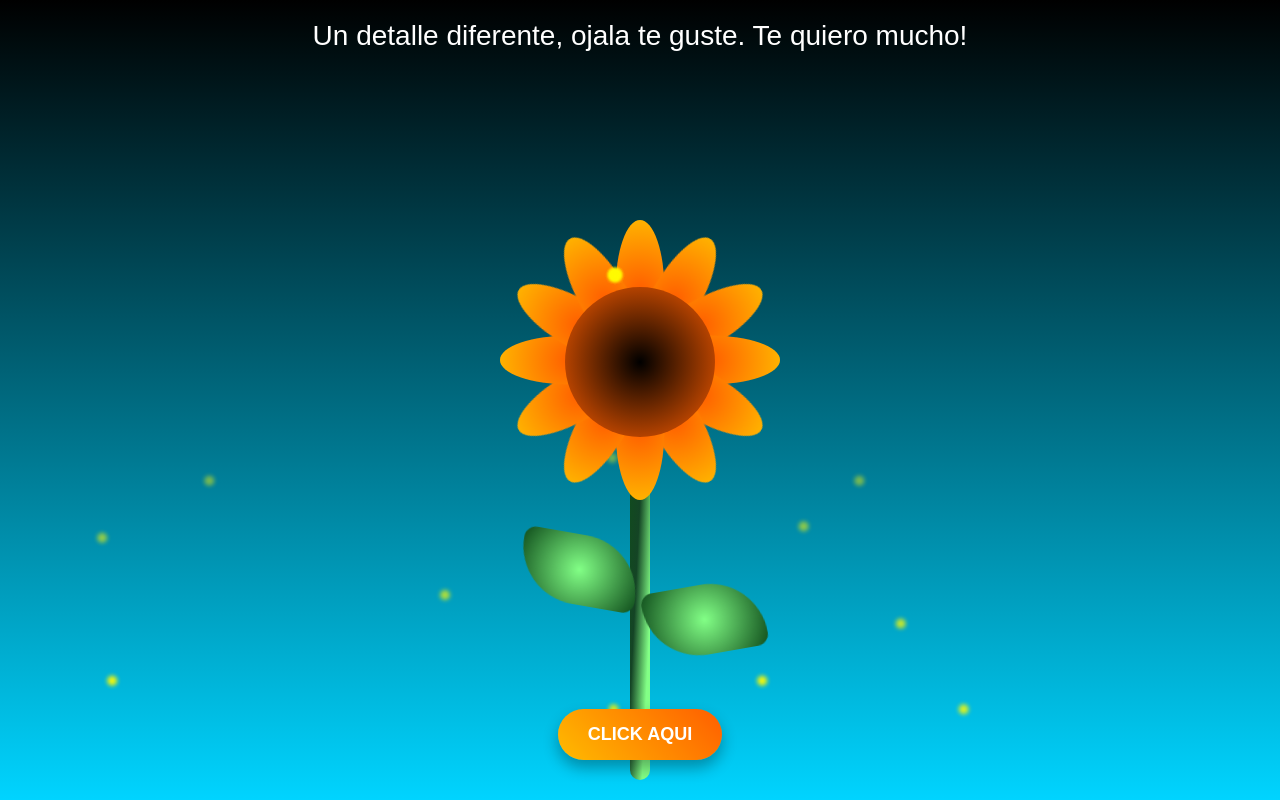
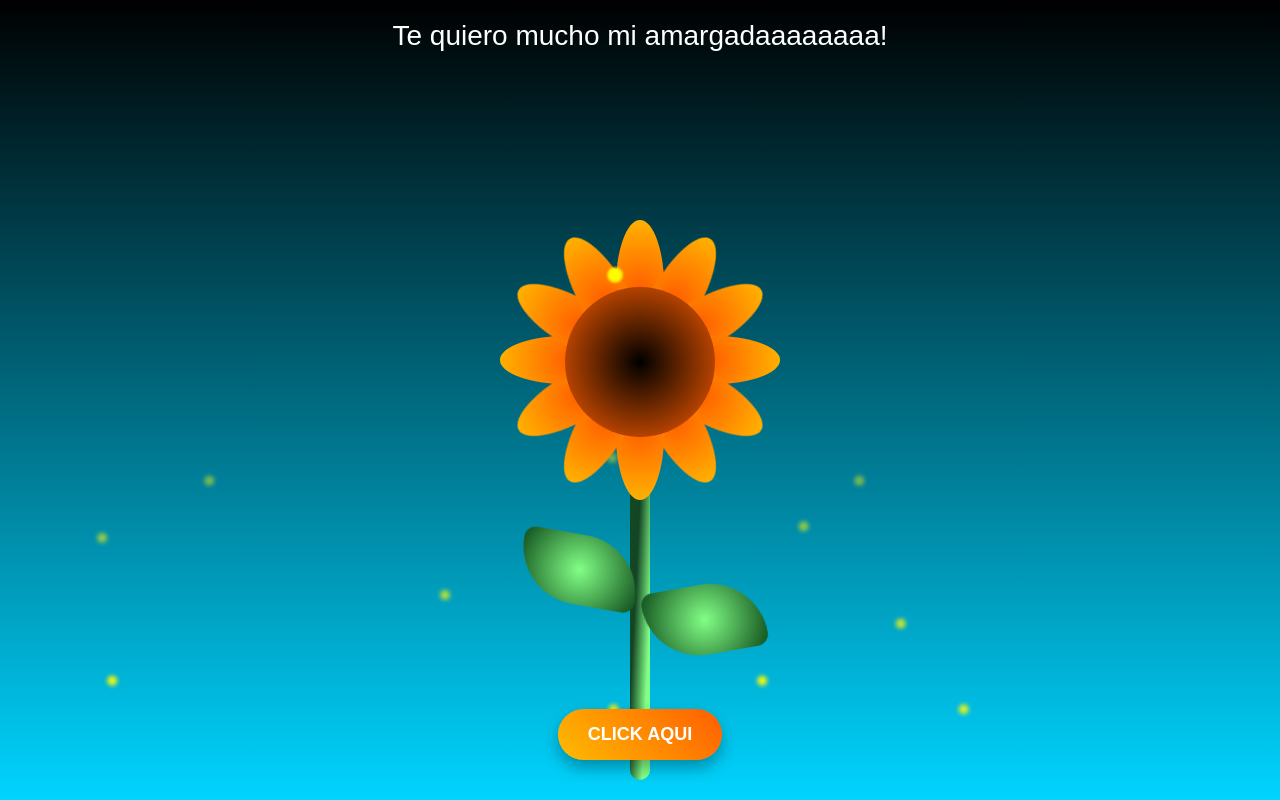
Before and after one commit to rafachan0710-ship-it/Regalo, a plain HTML site: page flower.html in a window 1280 px wide. Drawn offline with Linux system fonts and the light colour scheme.

Commit message:
Update flower.html

```diff
--- a/flower.html
+++ b/flower.html
@@ -383,7 +383,7 @@
       id="id_audio"
       src="Danny Ocean - Crayola (VISUALIZER).mp3"
     ></audio>
-    <h1>Un detalle diferente, ojala te guste. Te quiero mucho!</h1>
+    <h1> Te quiero mucho mi amargadaaaaaaaa!</h1>
     <div class="sunflower">
       <div class="flower_wrapper">
         <div class="flower_stem"></div>
```
